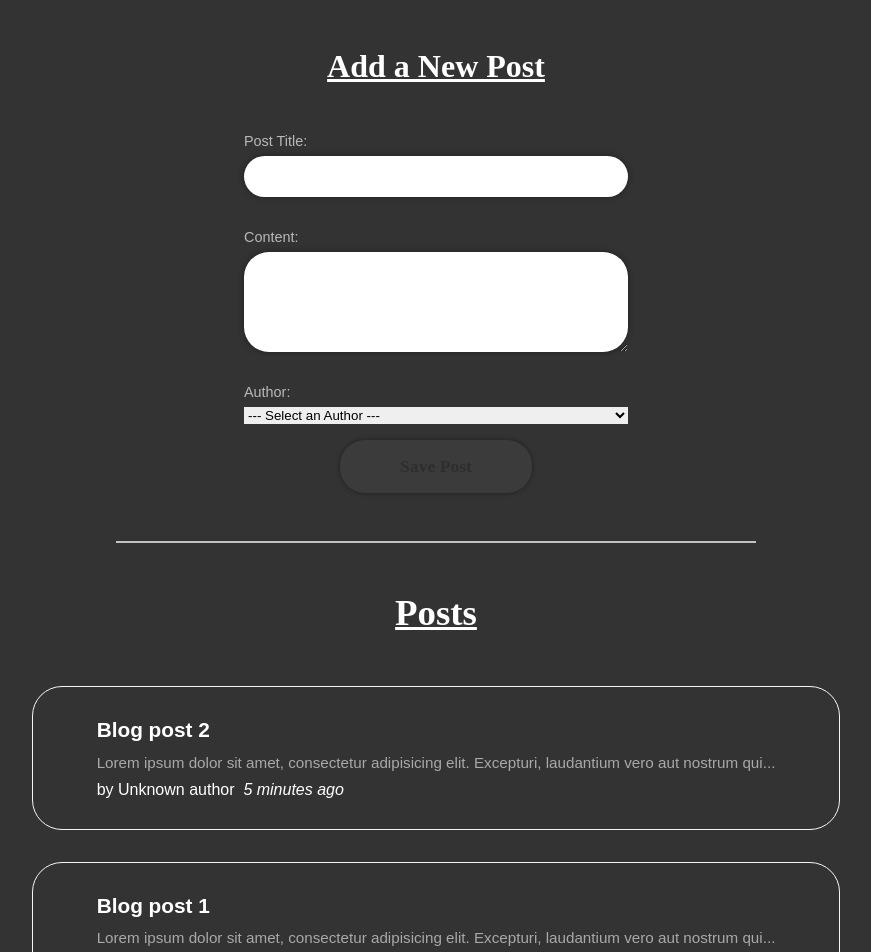
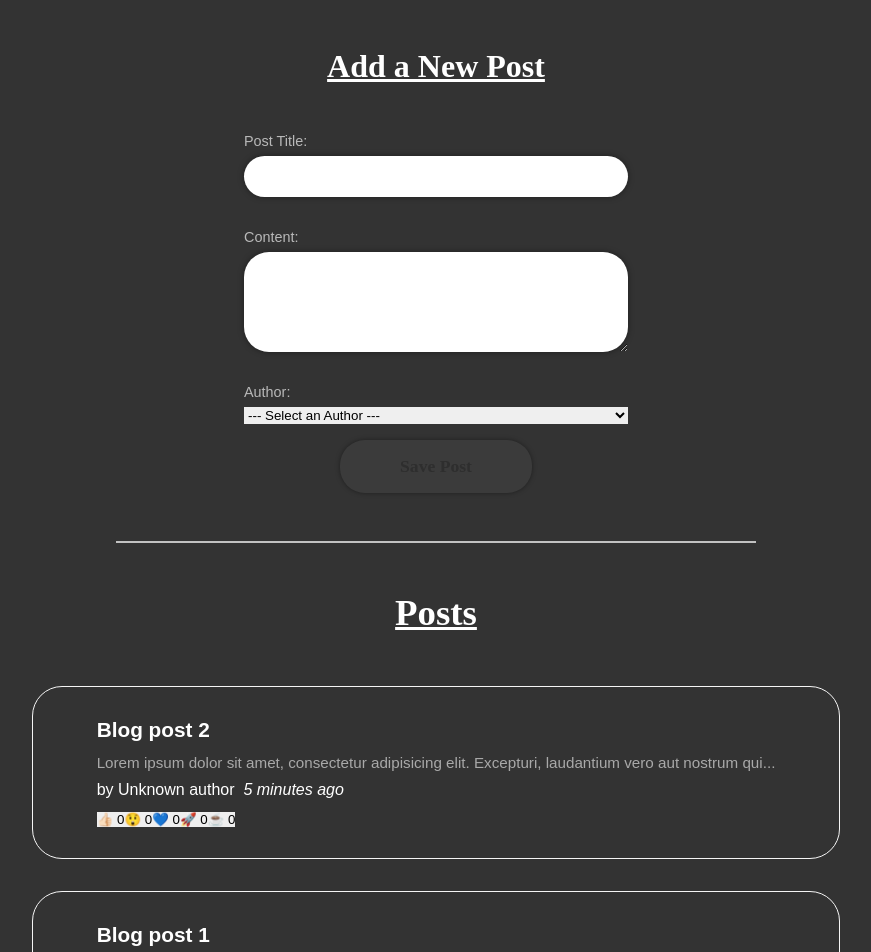
Before and after one commit to arianXdev/simple-blog-redux-app, a React (Vite) app: page / in a window 1280 px wide. Shown: the top 952 px of the page, without its empty margins (204-1075 px from the left). Built offline with nearby package versions, Linux system fonts and the light colour scheme.

Commit message:
feat: created reaction feature

```diff
--- a/src/features/posts/PostsList.jsx
+++ b/src/features/posts/PostsList.jsx
@@ -2,6 +2,7 @@
 import { selectAllPosts } from "./postsSlice";
 import PostAuthor from "./PostAuthor";
 import TimeAgo from "./TimeAgo";
+import ReactionButtons from "./ReactionButtons";
 
 import "./PostsList.css";
 
@@ -18,6 +19,7 @@
 				<PostAuthor userId={post.userId} />
 				<TimeAgo timestamp={post.date} />
 			</p>
+			<ReactionButtons post={post} />
 		</article>
 	));
 
--- /dev/null
+++ b/src/features/posts/ReactionButtons.jsx
@@ -0,0 +1,33 @@
+import { useDispatch } from "react-redux";
+import { reactionAdded } from "./postsSlice";
+
+const reactionEmoji = {
+	thumbsUp: "👍🏻",
+	wow: "😲",
+	heart: "💙",
+	rocket: "🚀",
+	coffee: "☕️",
+};
+
+const ReactionButtons = ({ post }) => {
+	const dispatch = useDispatch();
+
+	const reactionButtons = Object.entries(reactionEmoji).map(([name, emoji]) => {
+		return (
+			<button
+				key={name}
+				type="button"
+				className="reactionButton"
+				onClick={() => {
+					dispatch(reactionAdded({ postId: post.id, reaction: name }));
+				}}
+			>
+				{emoji} {post.reactions[name]}
+			</button>
+		);
+	});
+
+	return <div>{reactionButtons}</div>;
+};
+
+export default ReactionButtons;
--- a/src/features/posts/postsSlice.js
+++ b/src/features/posts/postsSlice.js
@@ -62,12 +62,20 @@
 				};
 			},
 		},
+
+		reactionAdded: (state, action) => {
+			const { postId, reaction } = action.payload;
+			const existingPost = state.find((post) => post.id === postId);
+			if (existingPost) {
+				existingPost.reactions[reaction]++;
+			}
+		},
 	},
 });
 
 export const selectAllPosts = (state) => state.posts; // a selector function which gives us the posts part of the state.
 
 // That is going to generate an action creator with the same name automatiaclly
-export const { postAdded } = postsSlice.actions;
+export const { postAdded, reactionAdded } = postsSlice.actions;
 
 export default postsSlice.reducer;
```
